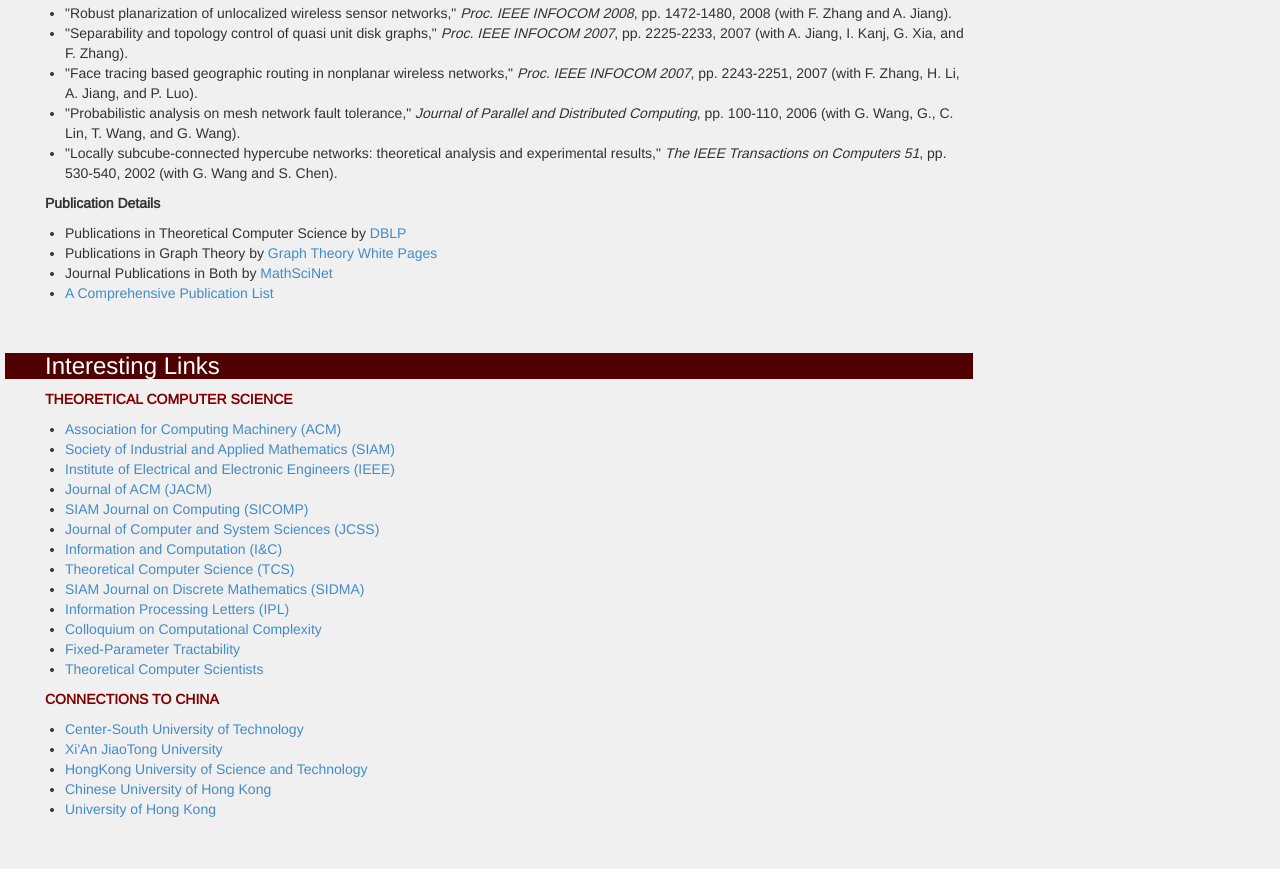
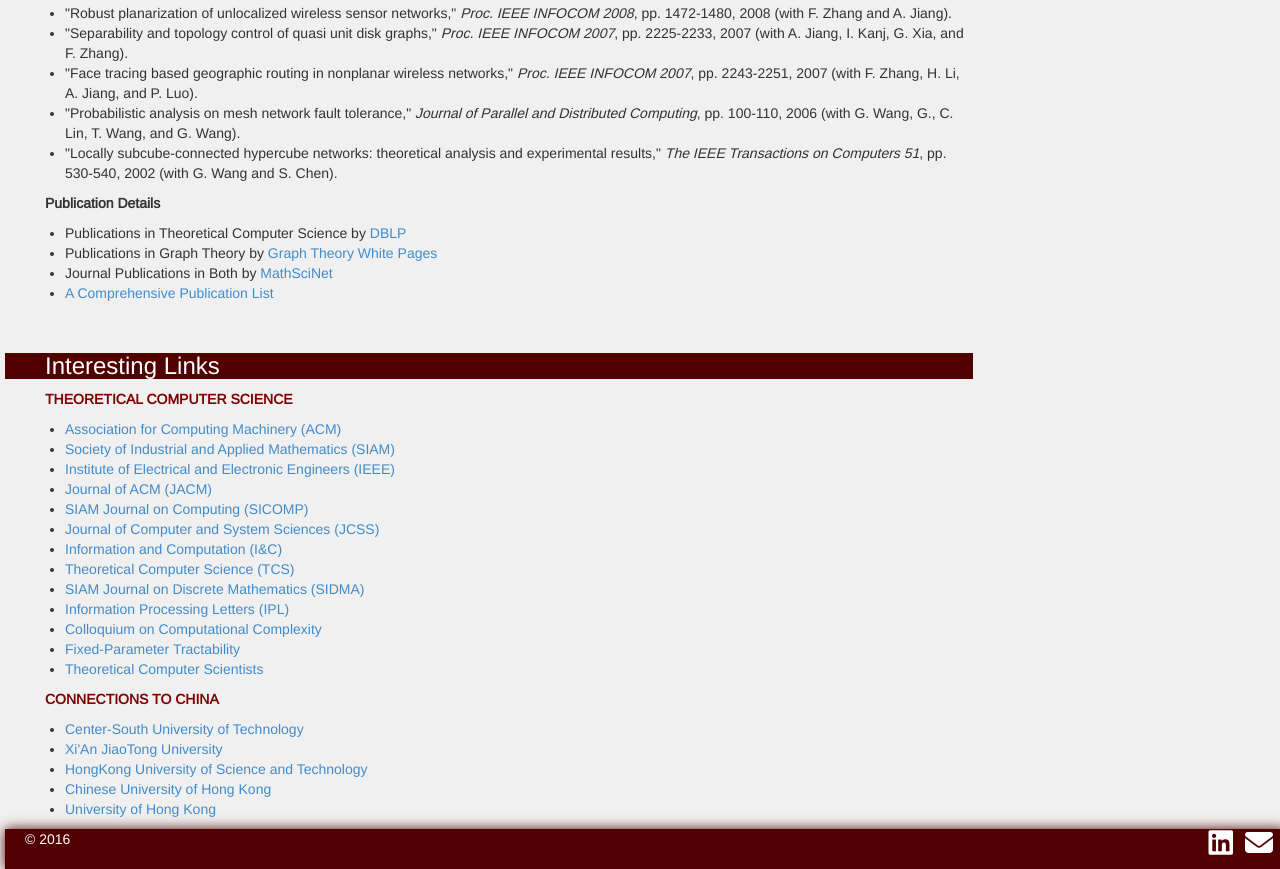
Before and after one commit to weirong-duke/website_dad, a plain HTML site: page index.html in a window 1280 px wide. Shown: the part 2832-3701 px from the top of the page. Before the commit the page ends 3661 px from the top, so only its background shows below. Drawn offline with Linux system fonts and the light colour scheme.

Commit message:
Added footer and linkedin and mail

```diff
--- a/assets/css/main.css
+++ b/assets/css/main.css
@@ -25,8 +25,26 @@ h1 {
     background-color: rgb(80, 0, 0);
     position: absolute;
     top: 0;
+}
 
+.footer {
+    height: 40px;
+    width: 100%;
+    box-shadow: 0px 0px 12px rgb(80, 0, 0);
+    padding-left:20px;
+    text-align:left;
+    color:white;
+    background-color: rgb(80, 0, 0);
+    bottom: 0;
+    margin-left:5px;
+}
 
+.footer i {
+    float:right;
+    color:white;
+    font-size:28px;
+    bottom:0;
+    margin-right:12px;
 }
 
 .header-icon {
@@ -119,6 +137,10 @@ div.center {
   cursor:pointer;
 }
 
+.jianer-nav a.selected {
+
+}
+
 .profile {
   background-image: url("../images/jianer.jpg");
   background-size:235px 320px;
--- a/index.html
+++ b/index.html
@@ -5,6 +5,7 @@
     <script src="assets/js/jquery.js"></script>
     <script src="assets/js/bootstrap.js"></script>
     <script src="assets/js/main.js"></script>
+    <script src="https://use.fontawesome.com/5948180acf.js"></script>
 
     <meta charset="utf-8">
     <meta name="viewport" content="width=device-width, initial-scale=1.0">
@@ -25,6 +26,8 @@
               <img height="100" src="assets/images/seal.png" />
           </span>
       </span>
+
+
 
     <div class="main">
         <div class="row">
@@ -591,4 +594,8 @@
     </div>
 
   </body>
+<div class="footer"> &copy 2016
+    <i class="fa fa-envelope" aria-hidden="true"></i>
+    <i class="fa fa-linkedin-square" aria-hidden="true"></i></div>
+
 </html>
```
